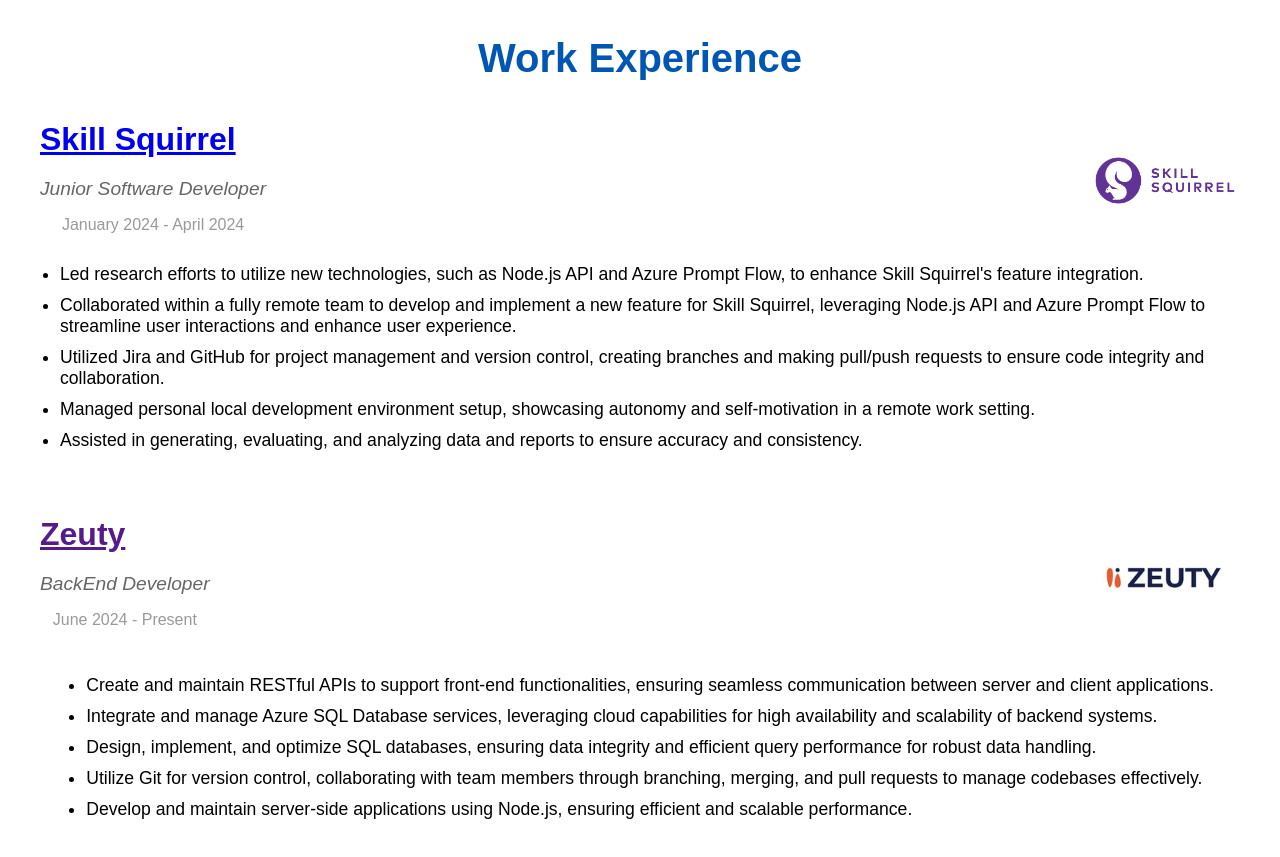
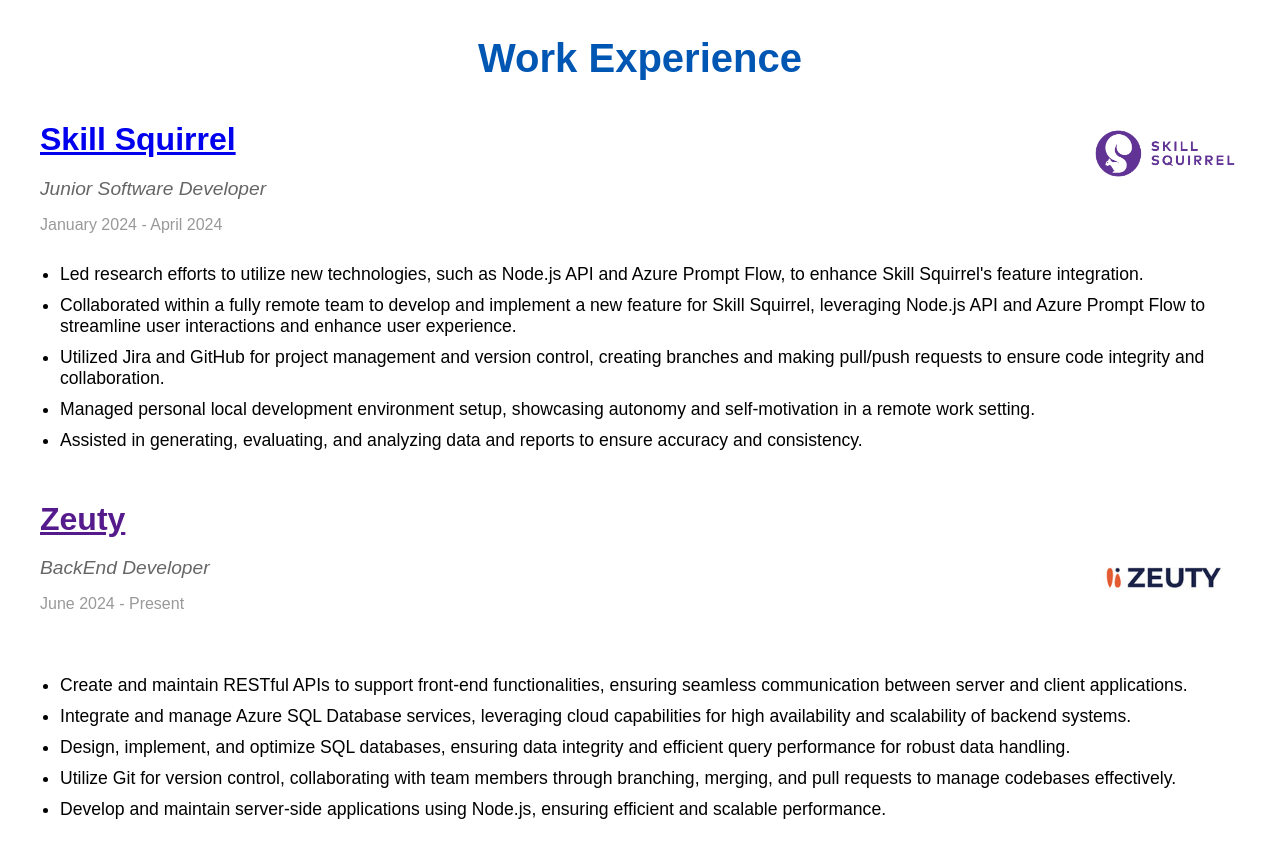
Before and after one commit to Prabal31/My-Portfolio, an Angular app: page / in a window 1280 px wide. Shown: the part 2240-3097 px from the top of the page. Built offline with nearby package versions, Linux system fonts and the light colour scheme.

Commit message:
added some styling is in work section to alignments the points and details

```diff
--- a/src/app/Menu/menu-work/menu-work.component.css
+++ b/src/app/Menu/menu-work/menu-work.component.css
@@ -22,13 +22,12 @@
     margin-bottom: 40px;
     display: flex;
     flex-direction: column; /* Stack job details vertically */
-    align-items: center; /* Center align items */
 }
 
 .job-header {
     display: flex;
-    align-items: center;
     justify-content: space-between; /* Space between company logo and details */
+    text-align: left;
     width: 100%; /* Ensure header spans full width */
     margin-bottom: 20px;
 }
@@ -51,6 +50,7 @@
     color: #666;
     font-size: 1.2em;
     margin-bottom: 5px; /* Adjust margin */
+    text-align: left;
 }
 
 .date {
@@ -68,8 +68,9 @@
 
 ul li {
     margin-bottom: 10px; /* Adjust margin between list items */
-    text-align: left;
+    text-align: left; /* Ensure text aligns left */
 }
+
 
 /* Responsive Design */
 @media only screen and (max-width: 768px) {
```
Also changed, not shown: src/app/Menu/menu-work/menu-work.component.html (+3 -4 lines).
